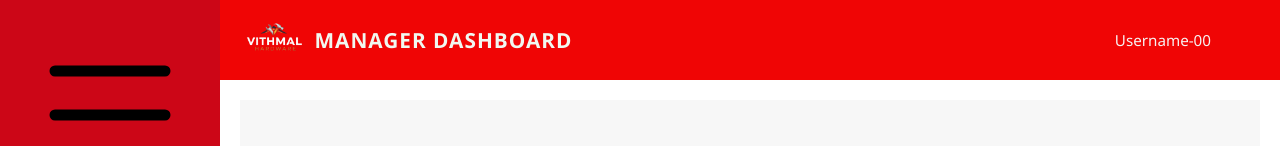
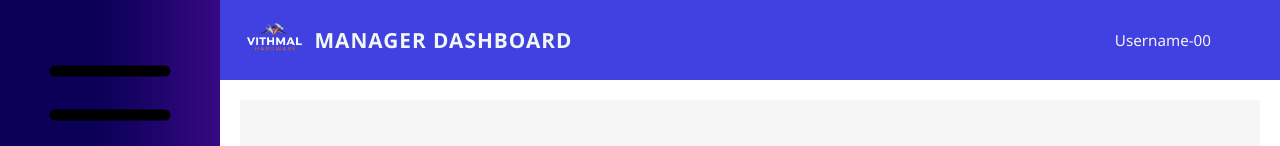
Before and after one commit to epcoder/newfront, a React (Create React App) app in the folder H_Management/hardware-management/: page /manager in a window 1280 px wide. Shown: the top 146 px of the page. Built offline with nearby package versions, Linux system fonts and the light colour scheme; no server answers.

Commit message:
modify manager dashboard

```diff
--- a/H_Management/hardware-management/src/index.css
+++ b/H_Management/hardware-management/src/index.css
@@ -62,9 +62,9 @@ code {
 
 /* Light Mode (keep as is or slightly refined) */
 .theme-light {
-  --sidebar1-bg: #cc0617;
-  --sidebar1-hover: #4A90E2;
-  --header1-bg:#f00505;
+  --sidebar1-bg:linear-gradient(90deg, #0a0057 45%, #360983 100%) #130464;
+  --sidebar1-hover: #2e68aa;
+  --header1-bg:#4141e1;
 
   --text1-color: rgb(247, 242, 242);
   --main1-bg: #ffffff; /* default light */
```
Also changed, not shown: H_Management/hardware-management/src/admin/index.css (line endings or trailing spaces).
